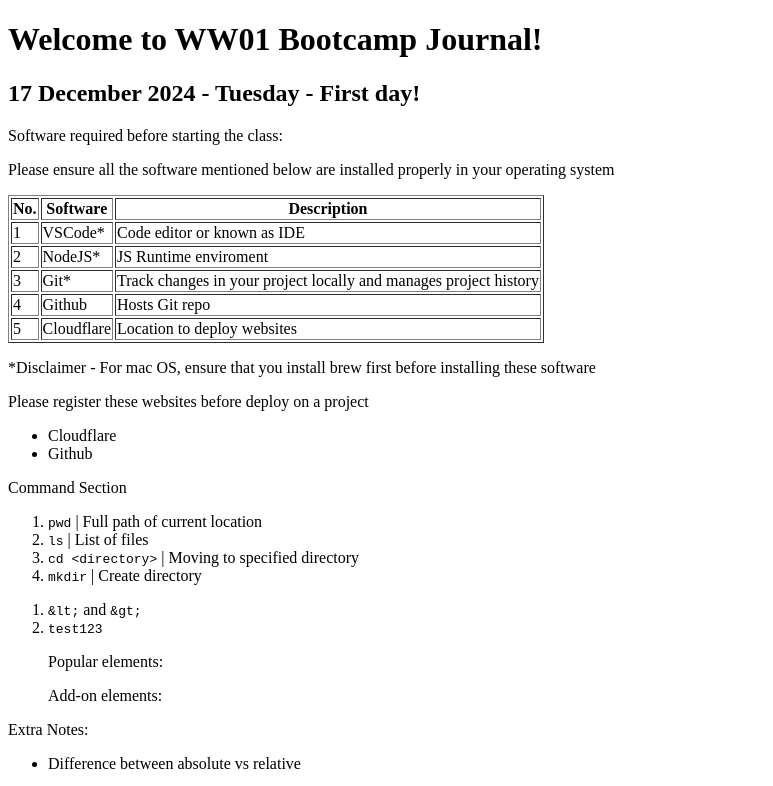
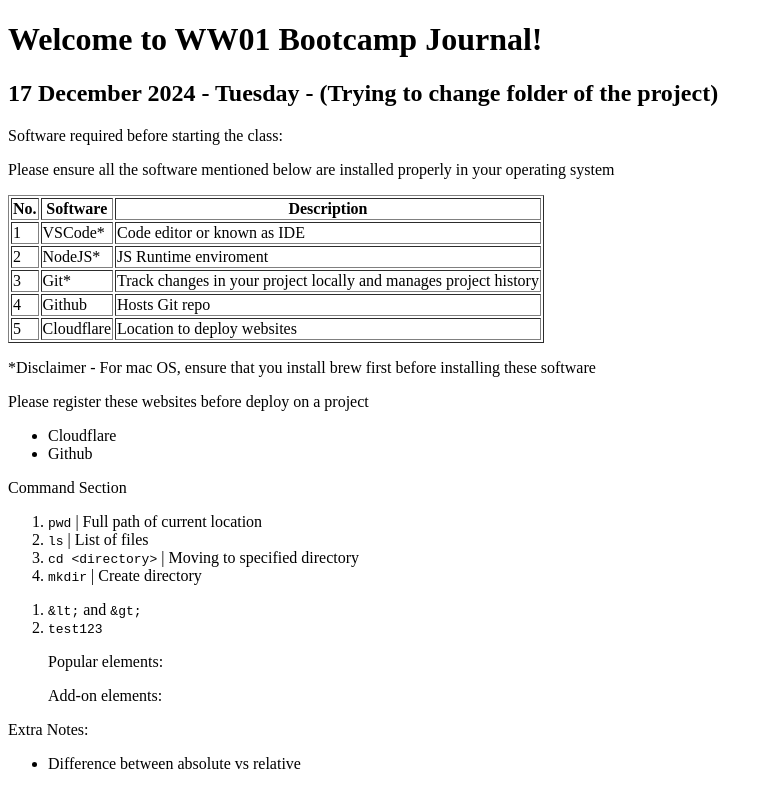
Before and after one commit to fawwazaqil/kelasprogramming-journal, a plain HTML site: page index.html in a window 1280 px wide. Shown: the top 786 px of the page, without its empty margins (0-773 px from the left). Drawn offline with Linux system fonts and the light colour scheme.

Commit message:
first commit Project1_Journal

```diff
--- a/index.html
+++ b/index.html
@@ -12,7 +12,7 @@
 
     <div>
             <h2>
-                17 December 2024 - Tuesday - First day!
+                17 December 2024 - Tuesday - (Trying to change folder of the project)
             </h2>
         <div>
             <p>Software required before starting the class:</p>
```
